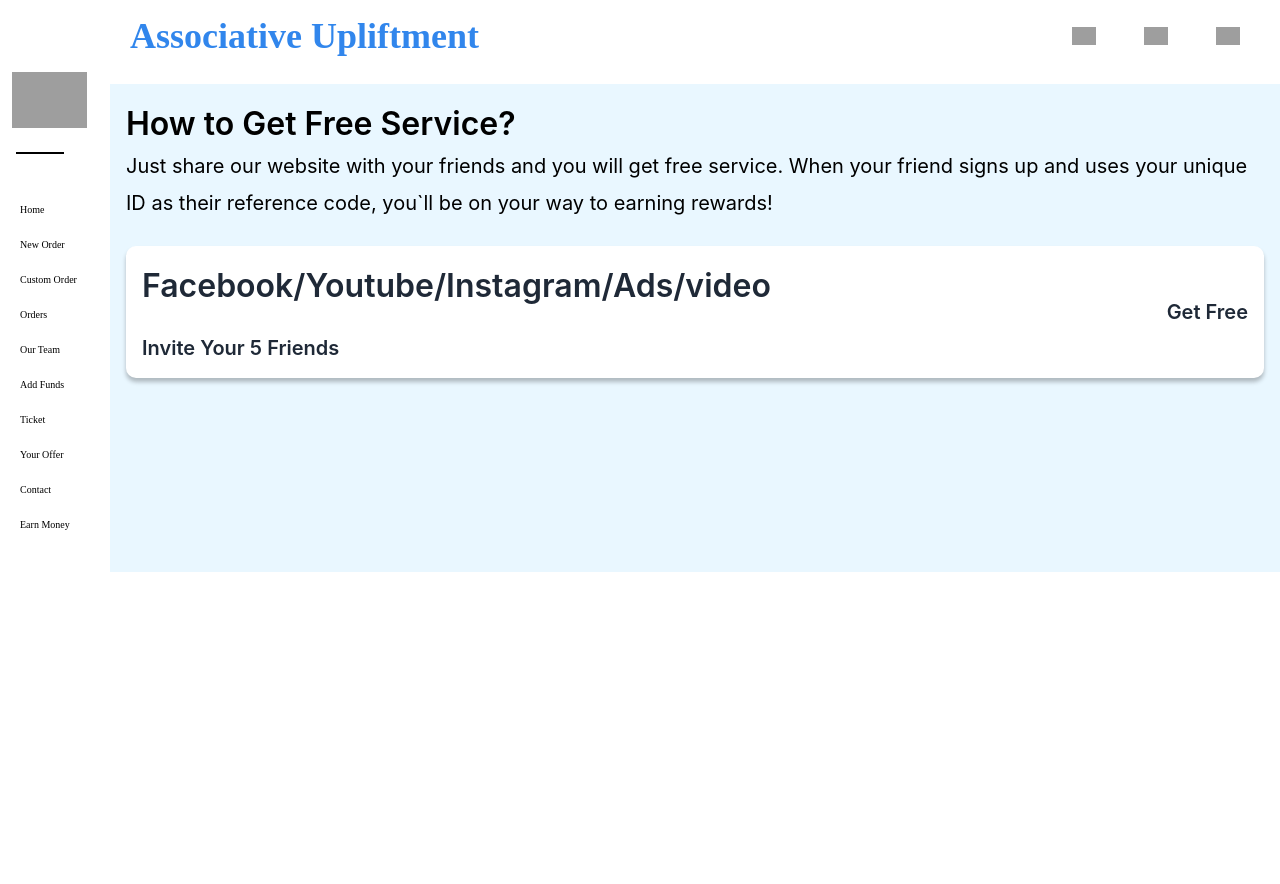
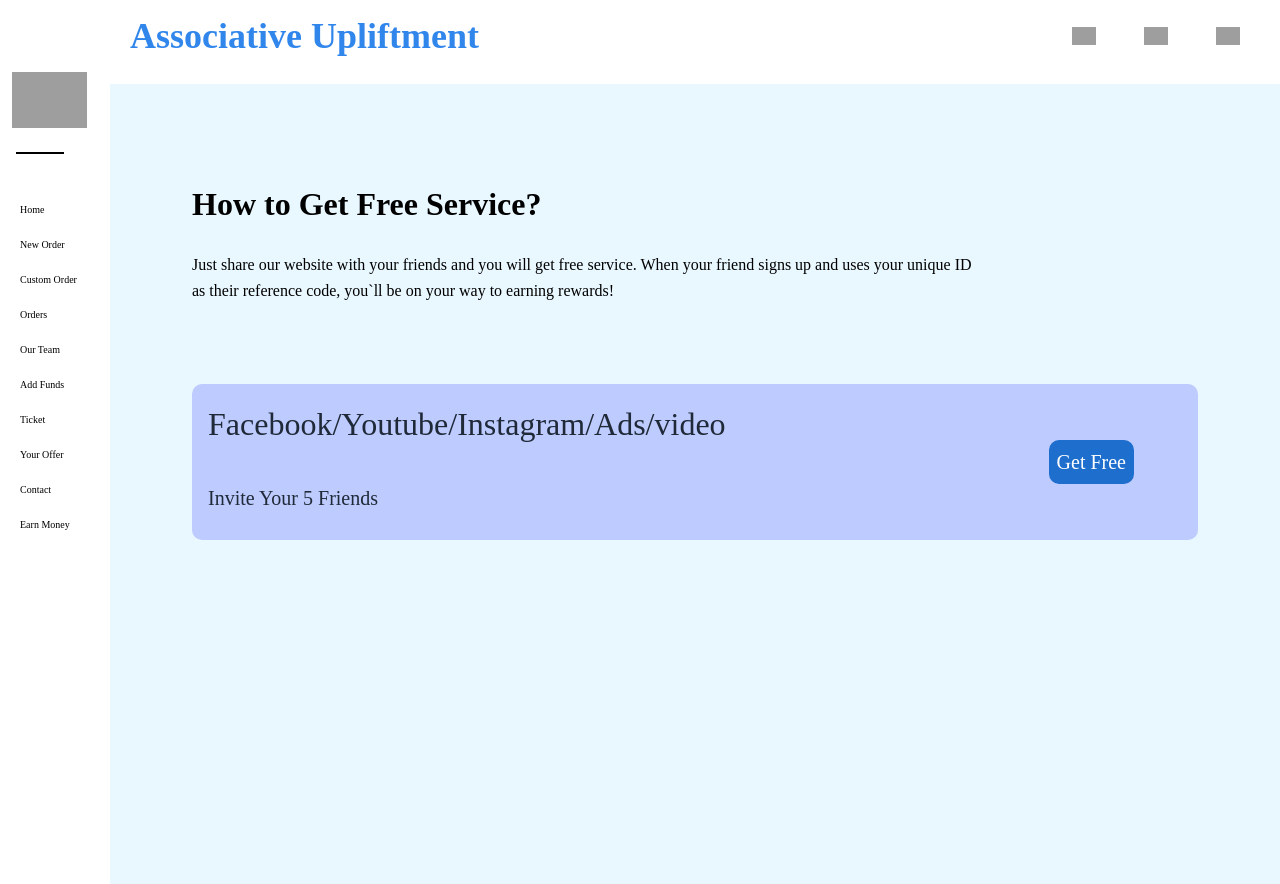
Before and after one commit to safatsaat2/associative-upliftment, a React (Vite) app: page /dashboard/earnmoney in a window 1280 px wide. Before the commit the page ends 800 px from the top, so only its background shows below. Built offline with nearby package versions, Linux system fonts and the light colour scheme; no server answers; grey boxes are pictures that could not be loaded; a web font is replaced by a local one.

Commit message:
earn money page updated

```diff
--- a/src/Page/Dashboard/DashEarnMoney.jsx
+++ b/src/Page/Dashboard/DashEarnMoney.jsx
@@ -1,19 +1,19 @@
 
 const DashEarnMoney = () => {
     return (
-        <div>
-            <h1 className="text-[32px] text-black font-semibold">
+        <div className="lg:mx-[66px]">
+            <h1 className="text-[32px] font-red text-black font-semibold lg:pt-20 h-full">
             How to Get Free Service?
             </h1>
-            <p className="text-xl text-black leading-[185%]" >
+            <p className="text-black lg:w-[781px] leading-[26px] font-red mt-6" >
             Just share our website with your friends and you will get free service. When your friend signs up and uses your unique ID as their reference code, you`ll be on your way to earning rewards!
             </p>
-            <div className='w-full flex justify-between items-center dashShadow rounded-[10px] mt-6 bg-white'>
+            <div className='w-full lg:flex justify-between items-center rounded-[10px] mt-6 lg:mt-20 bg-[#BDCBFF] '>
                 <div>
-                <h3 className="text-[32px] font-semibold pt-4 pl-4">Facebook/Youtube/Instagram/Ads/video</h3>
-                <p className="text-xl font-semibold pt-6 py-4 pl-4">Invite Your 5 Friends</p>
+                <h3 className="lg:text-[32px]  lg:pt-4 pl-4 font-red  pt-4">Facebook/Youtube/Instagram/Ads/video</h3>
+                <p className="text-[12px] lg:text-xl my-[12px] lg:pt-6 lg:py-4 pl-4 font-red">Invite Your 5 Friends</p>
                 </div>
-                <button className="text-xl font-semibold pr-4">Get Free</button>
+                <button className="lg:text-xl  mr-16 mb-4 lg:mb-0 text-white font-red bg-[#1E6ECE] px-2 py-2 rounded-[10px] ml-4 lg:ml-0">Get Free</button>
             </div>
         </div>
     );
--- a/src/Page/Dashboard/DashLayout.jsx
+++ b/src/Page/Dashboard/DashLayout.jsx
@@ -32,7 +32,7 @@ const DashLayout = () => {
 
         <div className="w-full bg-[#E9F7FF]">
           <Dashboardtitle />
-          <div className="py-4 lg:mx-4">
+          <div className="py-4 lg:mx-4 min-h-screen">
             <Outlet></Outlet>
           </div>
         </div>
@@ -45,9 +45,9 @@ const DashLayout = () => {
 
 
 
-        <div className="w-full bg-[#E9F7FF]">
+        <div className="w-full bg-[#E9F7FF] ">
 
-          <div className="py-4 mx-4">
+          <div className="py-4 mx-4 min-h-screen">
             <Outlet></Outlet>
           </div>
         </div>
--- a/src/Page/Dashboard/DashWelcome.jsx
+++ b/src/Page/Dashboard/DashWelcome.jsx
@@ -6,9 +6,9 @@ const DashWelcome = () => {
     const name = user.displayName;
     console.log(name)
     return (
-        <div className="flex flex-col justify-center items-center  h-screen">
+        <div className="flex flex-col justify-center items-center h-screen">
             <h1 className="text-2xl lg:text-6xl">Welcome to Dashboard</h1>
-            <p className="text-lg lg:text-4xl lg:mt-6">{name}</p>
+            <p className="text-lg lg:text-4xl mt-3 lg:mt-6">{name}</p>
         </div>
     );
 };
```
